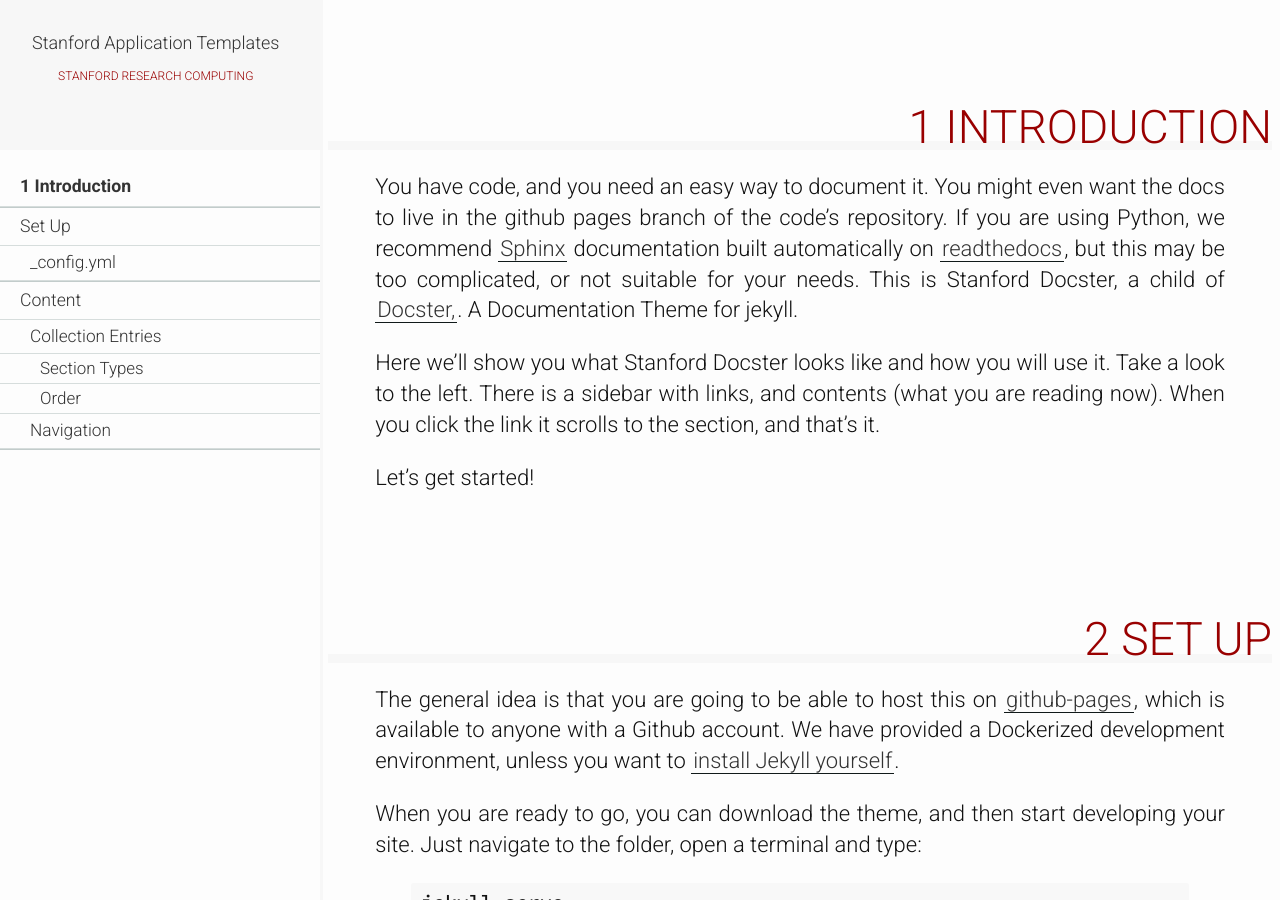
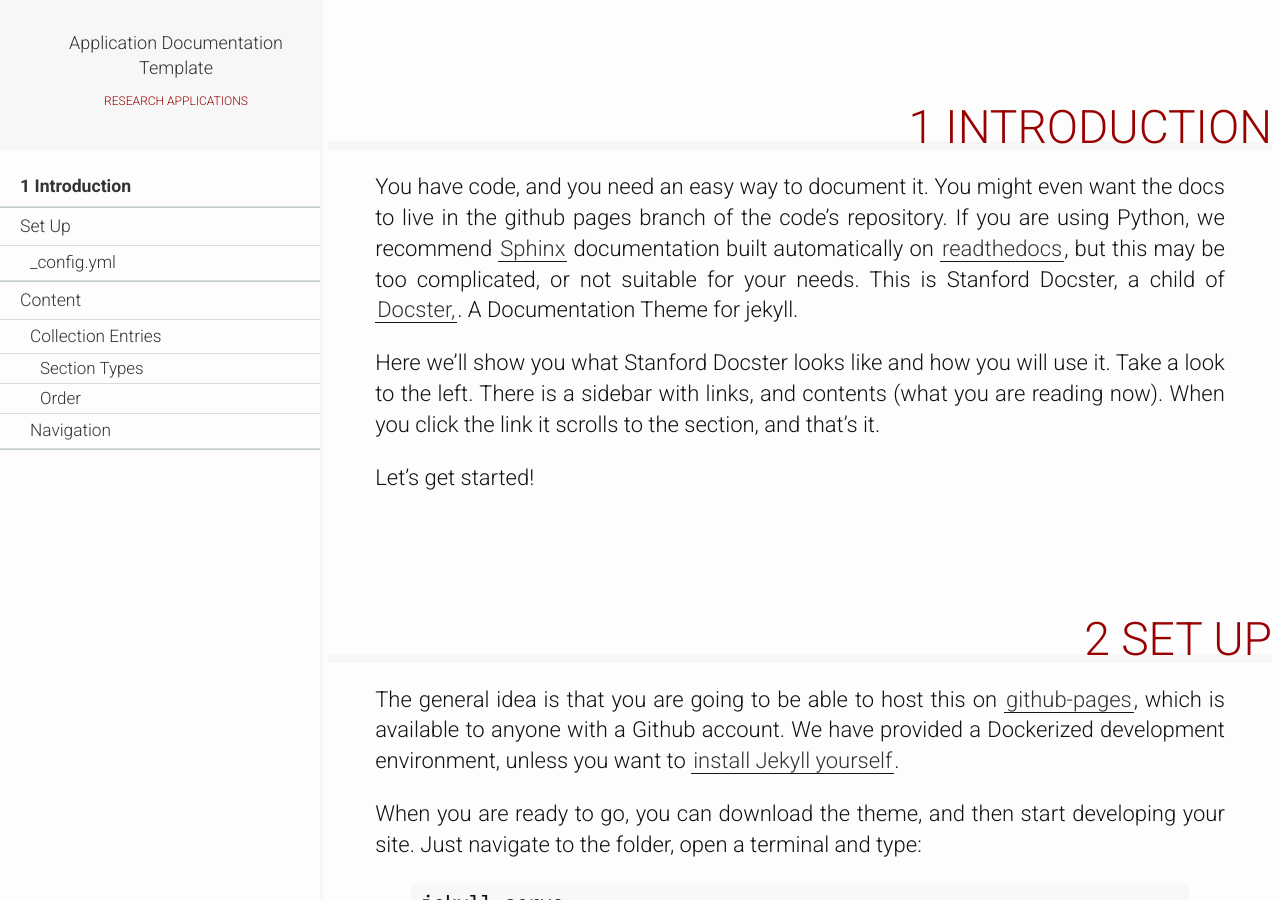
Before and after one commit to researchapps/template-jekyll-github, a Jekyll site: the page built from index.html, in a window 1280 px wide and 900 px high. Built offline with Jekyll 4.4.1, drawn with Linux system fonts in a browser that asks for light colours.

Commit message:
updating config title and readme

```diff
--- a/_config.yml
+++ b/_config.yml
@@ -1,6 +1,6 @@
 full_rebuild: true
-name: Stanford Application Templates
-author: Stanford Research Computing
+name: Application Documentation Template
+author: Research Applications
 version: V 1.0
 encoding: utf-8
 defaults:
```
Also changed, not shown: README.md.
